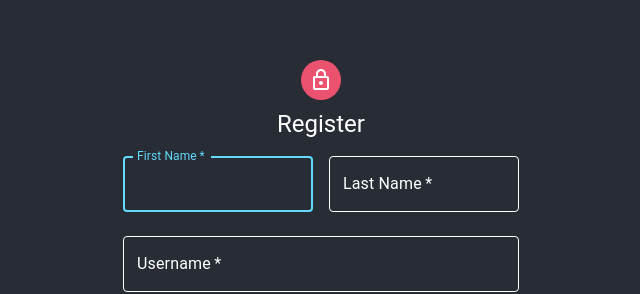
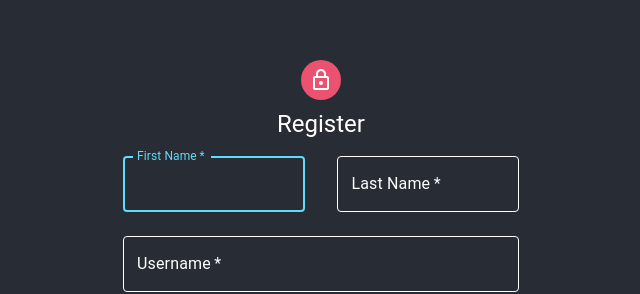
Before and after one commit to TheoticTech/distnode-frontend, a React (Create React App) app: page /register in a window 1280 px wide. Shown: the part 118-412 px from the top of the page, without its empty margins (319-959 px from the left). Built offline with nearby package versions, Linux system fonts and the light colour scheme; no server answers.

Commit message:
Using spacer grid block in place of container spacing

```diff
--- a/src/routes/Register.tsx
+++ b/src/routes/Register.tsx
@@ -77,8 +77,8 @@ function Register() {
               noValidate
               sx={{ input: { color: 'white' } }}
             >
-              <Grid container spacing={2}>
-                <Grid item xs={6}>
+              <Grid container>
+                <Grid item xs={5.5}>
                   <TextField
                     margin='normal'
                     required
@@ -88,7 +88,8 @@ function Register() {
                     autoFocus
                   />
                 </Grid>
-                <Grid item xs={6}>
+                <Grid item xs={1}></Grid>
+                <Grid item xs={5.5}>
                   <TextField
                     margin='normal'
                     required
```
